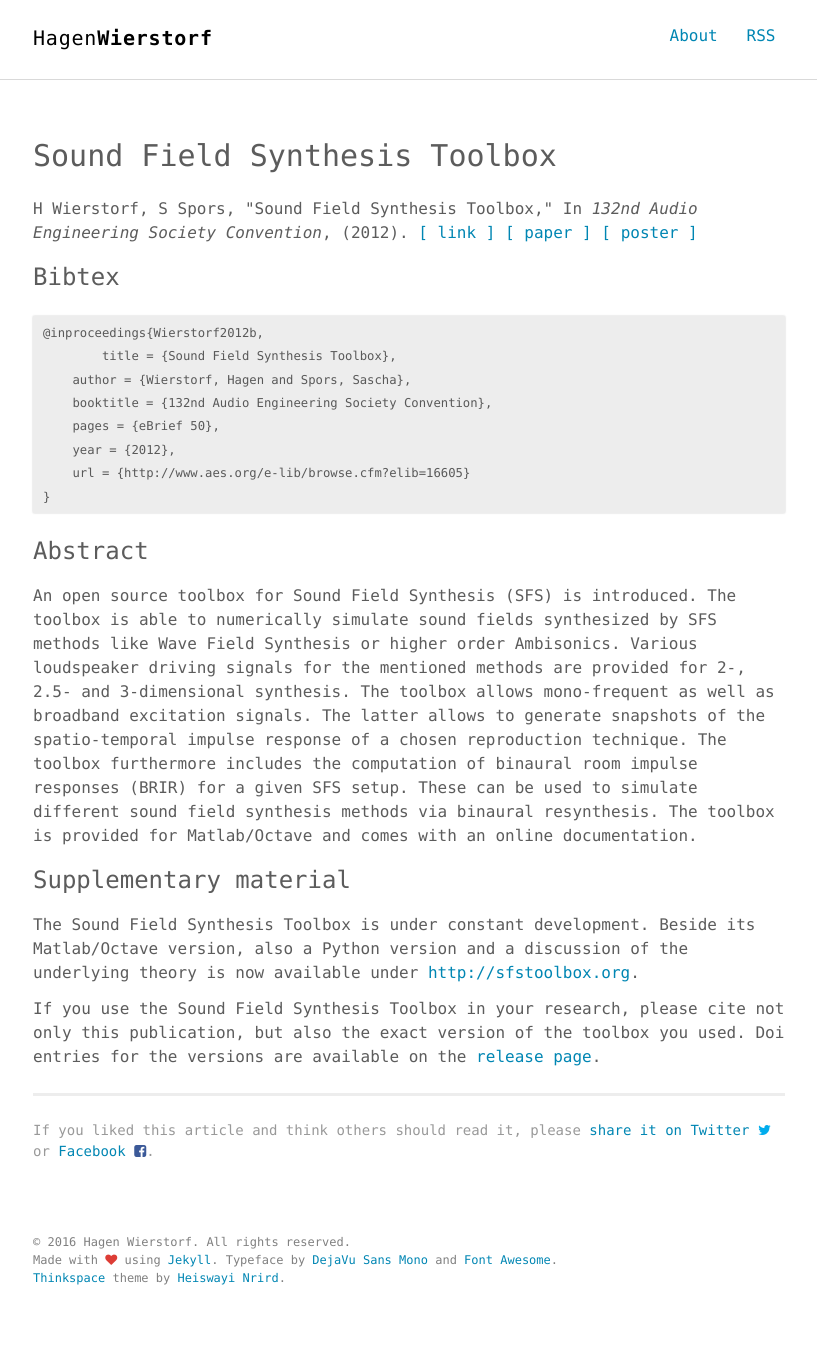
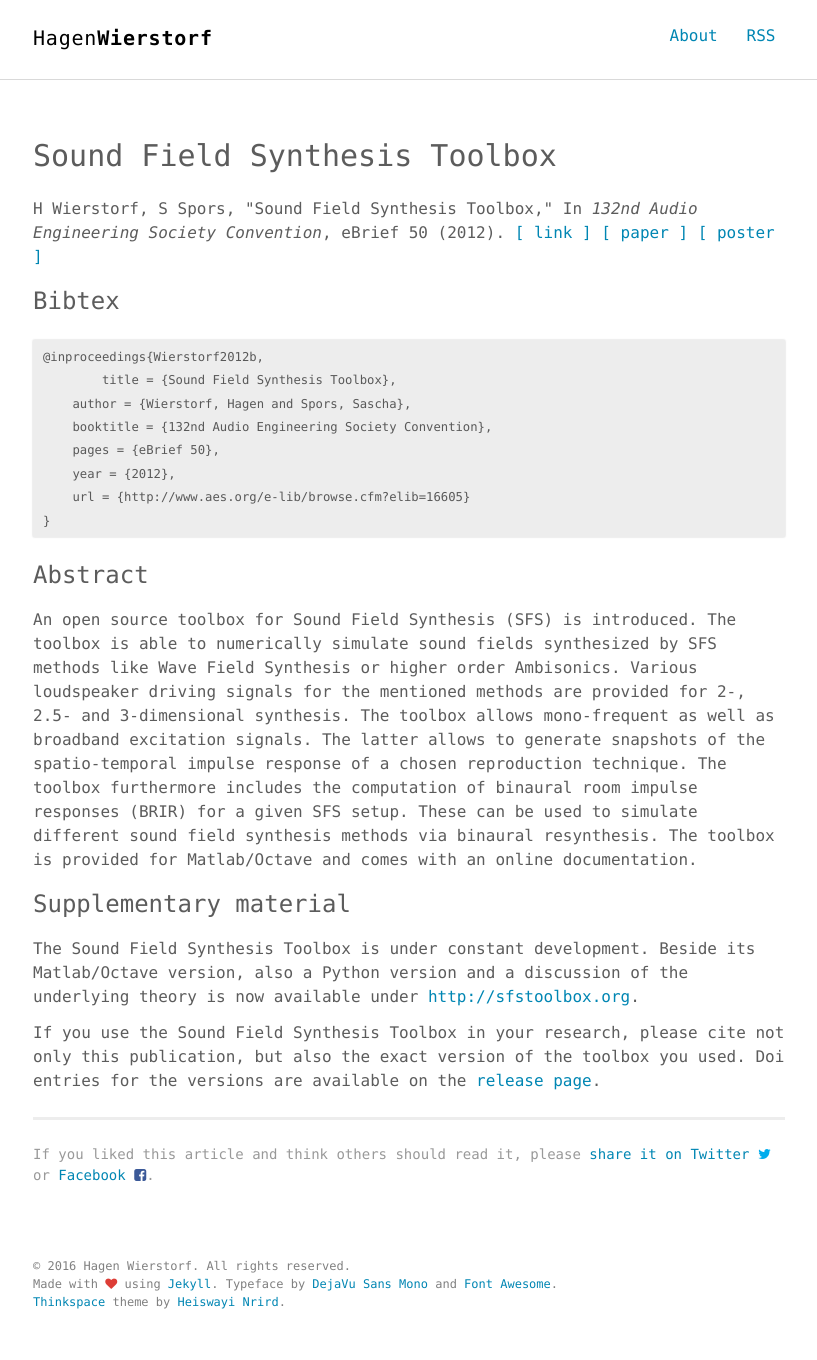
Before and after one commit to hagenw/hagenw.github.io, a Jekyll site: the page built from _posts/2012-04-26-sound-field-synthesis-toolbox.md, in a window 1280 px wide. Shown: the whole page, without its empty margins (231-1048 px from the left). Built offline with Jekyll 4.4.1, drawn with Linux system fonts in a browser that asks for light colours; Markdown is read by kramdown in place of the engine named in the settings; before the commit the page ends 1336 px from its top, so only the background shows below that; some of the changed lines change nothing that is shown.

Commit message:
Fix handling of eBriefs

```diff
--- a/_layouts/post.html
+++ b/_layouts/post.html
@@ -17,7 +17,7 @@ layout: default
         {% if page.journal %}{{ page.journal }}{% if page.volume %} <strong>{{ page.volume }}</strong>{% endif %}, {% endif %}
         {% if page.pages %}p. {{ page.pages }} {% endif %}
         {% if page.papernumber %}Paper {{ page.papernumber }}{% endif %}
-        {% if page.ebrief %}eBrief {{ page.ebriefnumber }}{% endif %}
+        {% if page.ebriefnumber %}eBrief {{ page.ebriefnumber }}{% endif %}
         {% if page.year %}({{ page.year }}).{% endif %}
         {% if page.url %} <a href="{{ page.url }}">[ link ]</a> {% endif %}
         {% if page.paper %} <a href="{{ site.url }}/{{ page.paper }}">[ paper ]</a> {% endif %}
```
